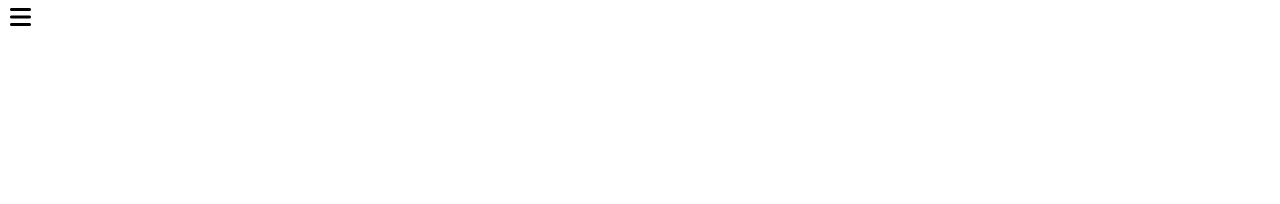
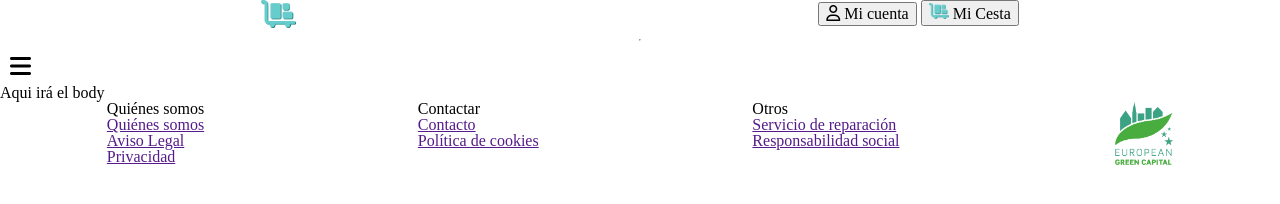
Before and after one commit to rioArriba/pcComponentes, a plain HTML site: page web/index.html in a window 1280 px wide. Drawn offline with Linux system fonts and the light colour scheme.

Commit message:
feat(1.4) recfiticado la posicion del li y (1.8) footer plantilla

```diff
--- a/web/index.html
+++ b/web/index.html
@@ -4,11 +4,19 @@
     <script src="https://kit.fontawesome.com/c041f72ed4.js" crossorigin="anonymous"></script>
     <script src="./js/index.js"></script>
 <body>
+  <div class="l-page">
+    <div class="l-page__header">
+      <div class=" c-header__logo"><img src="./assets/img/icono__carrito--v2.png" alt="images" width="35px"></div>
+      <div class=" c-header__item"><button><i class="fa-regular fa-user"></i> Mi cuenta</button>
+      <button><img src="./assets/img/icono__carrito--v2.png" alt="images" width="20px"> Mi Cesta</button></div>
+
+    </div>
+<hr>
+  <div class="l-page__menu">
     <div class="c-menu">
     <div class="c-menu__item">
     <i class="fa-solid fa-bars fa-xl" id="c-barra"></i>
     </div>
-
     <ul class ="c-nav">
         <li><a href="">Ordenadores</a>
           <ul>
@@ -34,8 +42,8 @@
               <li><a href="">Submenu2</a></li>
               <li><a href="">Submenu3</a></li>
               <li><a href="">Submenu4</a></li>
-            </ul>
-          </li>-->
+            </ul>-->
+            </li>
           </ul>
         </li>
         <li><a href="">Audio,Video</a>
@@ -49,7 +57,42 @@
           </ul>
         </li>
   </ul>
+  </div>
 
+  <div class="l-page__body">
+  <h2>Aqui irá el body</h2>
+  </div>
 
   </div>
+
+  <div class="l-page__footer">
+    <div>
+     <b>Quiénes somos</b>
+     <ul>
+       <li><a href="">Quiénes somos</a></li>
+       <li><a href="">Aviso Legal</a></li>
+       <li><a href="">Privacidad</a></li>
+     </ul>
+   </div>
+   <div>
+     <b>Contactar</b>
+      <ul>
+      <li><a href="">Contacto</a></li>
+      <li><a href="">Política de cookies</a></li>
+      </ul>
+   </div>
+   <div>
+     <b>Otros</b>
+     <ul>
+     <li><a href="">Servicio de reparación</a></li>
+     <li><a href="">Responsabilidad social</a></li>
+     </ul>
+
+    </div>
+    <div>
+      <img src="./assets/img/green.png" alt="images" width="60px">
+    </div>
+
+  </div>
+</div>
 </body></html>
--- a/web/scss/03_layout/_cada_uno_de_los_layouts.scss
+++ /dev/null
@@ -1,14 +0,0 @@
-.organizar{
-
-    display: grid;/*Si no se pone esto la siguiente no funciona */
-    grid-template-areas:
-    "uno"
-    "dos";
-}
-.uno {
-grid-area: uno;
-}
-
-.dos {
-grid-area: dos;
-}
--- /dev/null
+++ b/web/scss/03_layout/_l-page.scss
@@ -0,0 +1,14 @@
+.l-page{
+    display: flex;
+    flex-direction:column;
+   &__header{
+    display: flex;
+    flex-direction:row ;
+    justify-content:space-around;
+   }
+   &__footer{
+    display: flex;
+    flex-direction:row;
+    justify-content:space-around;
+   }
+}
--- a/web/scss/03_layout/_l-productos.scss
+++ /dev/null
@@ -1,4 +0,0 @@
-.l-productos{
-    display: grid;
-    grid-template-columns:repeat(auto-fit, 100px);//segun la ventana
-}
--- a/web/scss/04_components/_c-nav.scss
+++ b/web/scss/04_components/_c-nav.scss
@@ -30,10 +30,11 @@ ul,ol{
 }
 .c-nav li ul{
     display:none;
-    position: absolute;
+    position:absolute;
     min-width: 160px;
     left:170px;
-    top:36px;
+    top:85px;
+
 }
 .c-nav li:hover >ul {
     display:block
--- a/web/scss/main.scss
+++ b/web/scss/main.scss
@@ -8,8 +8,7 @@
 "./02_base/reset";
 
 @import
-"./03_layout/cada_uno_de_los_layouts",
-"./03_layout/l-productos";
+"./03_layout/l-page";
 
 @import
 "./04_components/c-boton.scss",
```
Also changed, not shown: web/scss/03_layout/_main_layaout.scss (deleted, +0 -85 lines), web/assets/img/green.png (added), web/assets/img/icono__carrito--v2.png (added), web/assets/img/ley de demeter.png (deleted), web/css/main.css, 2 other files. Lines whose indentation alone changed are shown as unchanged.
